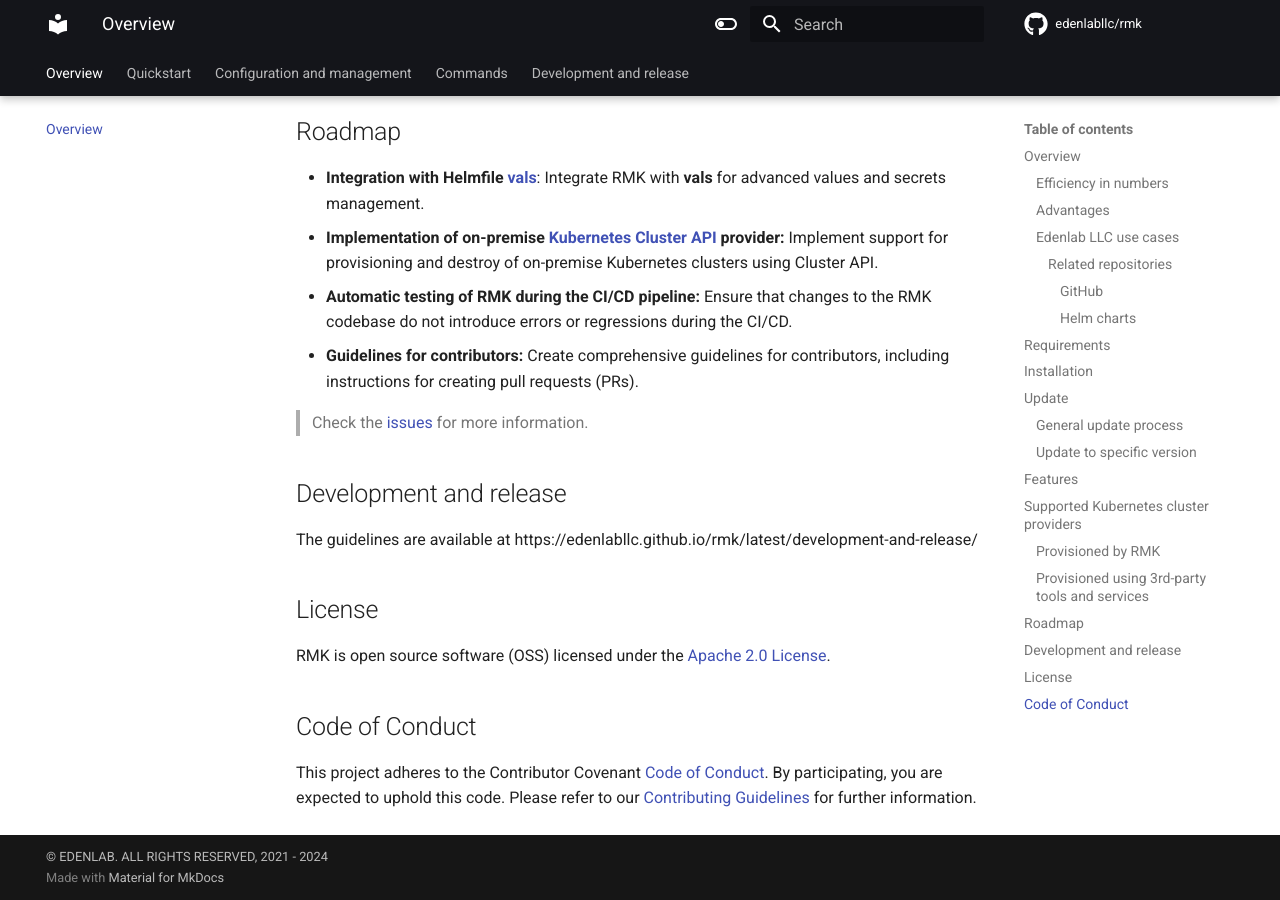
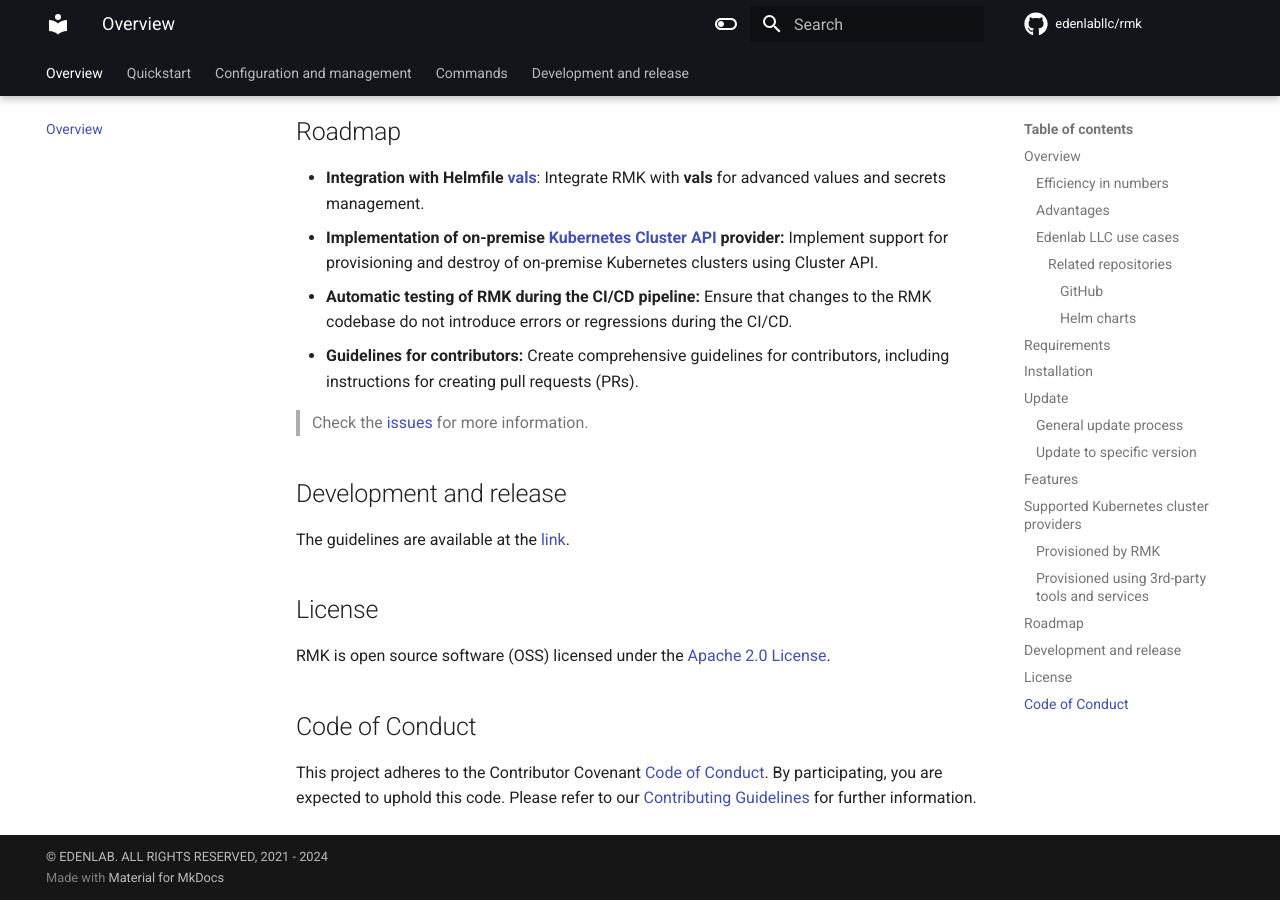
Before and after one commit to edenlabllc/rmk, an MkDocs documentation site: the page built from docs/index.md, in a window 1280 px wide and 900 px high, scrolled down 6932 px. Built offline with MkDocs 1.6.1 and Material for MkDocs 9.7.7, drawn with Linux system fonts in a browser that asks for light colours; emoji names are drawn with the system emoji font; comment, search, counter and statistics services are not loaded; the version menu is left out.

```diff
--- a/docs/index.md
+++ b/docs/index.md
@@ -275,7 +275,7 @@
 
 ## Development and release
 
-The guidelines are available at https://edenlabllc.github.io/rmk/latest/development-and-release/
+The guidelines are available at the [link](development-and-release.md).
 
 ## License
 
```
